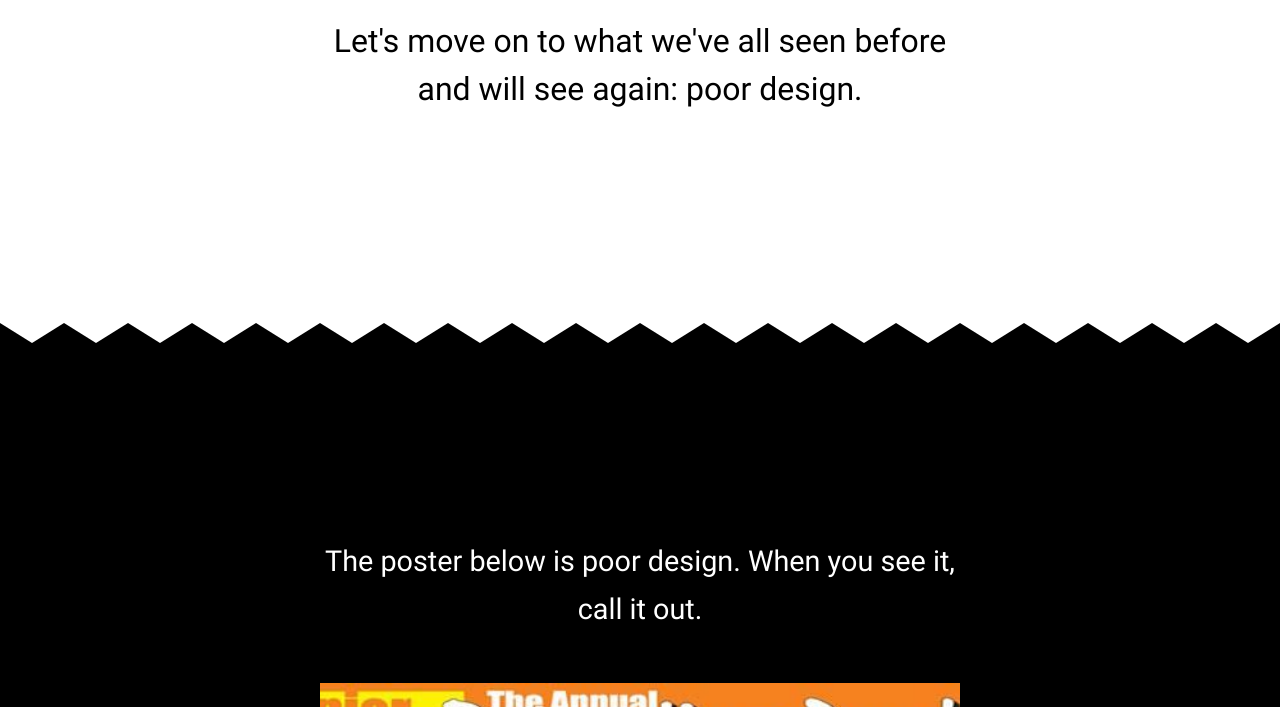
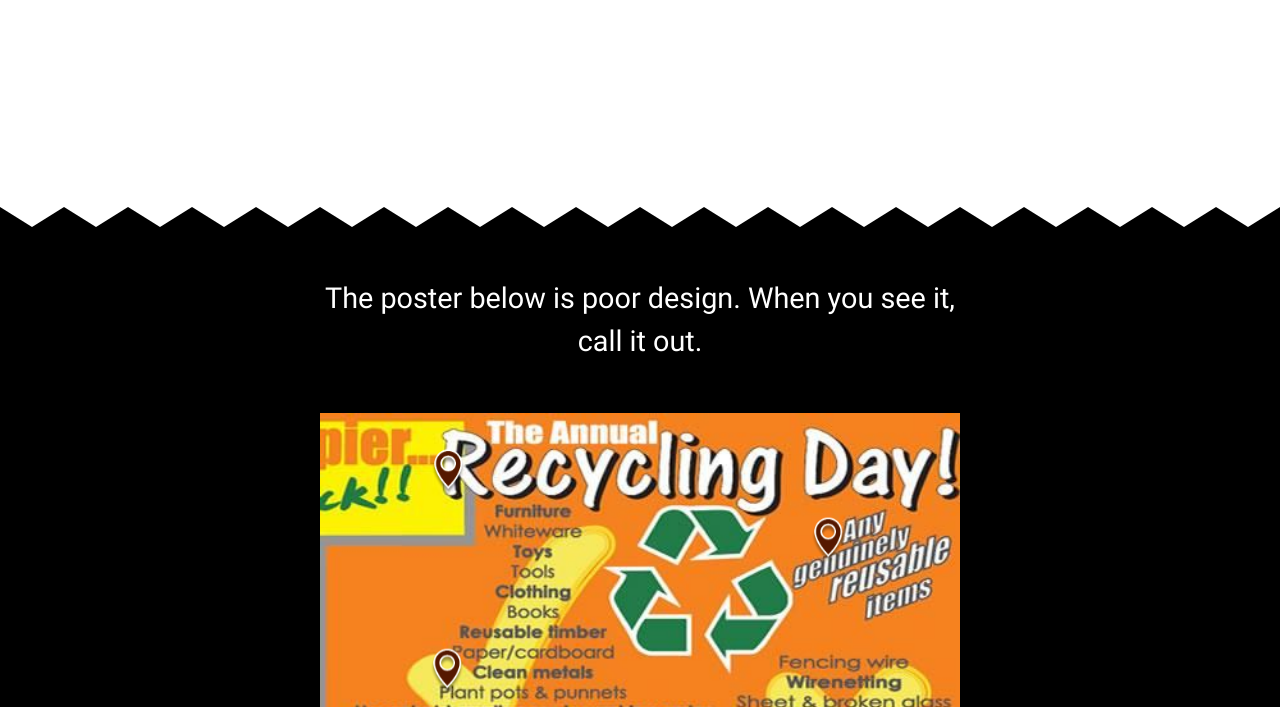
Before and after one commit to NMTDesigners/designposter, a plain HTML site: page index.html in a window 1280 px wide. Shown: the part 2068-2775 px from the top of the page. Drawn offline with Linux system fonts and the light colour scheme; files that its build step writes are made by us from their sources.

Commit message:
Fix overly small line height. Remove scale animation.

```diff
--- a/style.css
+++ b/style.css
@@ -3,7 +3,7 @@
 @font-face {
 	font-family: 'Roboto';
 	font-style: normal;
-	font-weight: 400;
+	font-weight: normal;
 	src: url('font/Roboto-Regular.ttf');
 }
 @font-face {
@@ -15,28 +15,25 @@
 @font-face {
 	font-family: 'Roboto';
 	font-style: italic;
-	font-weight: 400;
+	font-weight: normal;
 	src: url('font/Roboto-Italic.ttf');
 }
 
 /* Animations */
 @keyframes appear {
 	from {
-		transform: rotate(-30deg) scale(0, 0);
-	}
-	from {
-		transform: rotate(0deg) scale(0, 0);
+        color: #00000000;
 	}
 }
 
 body {
 	font-family: 'Roboto', serif;
-	line-height: 3em;
 }
 
 .block {
 	width: 100%;
-	padding: 10em 0 10em 0;
+	padding: 0;
+    padding-bottom: 10em;
 }
 
 section {
@@ -78,6 +75,10 @@ section {
 p, h1, h2, h3, h4 {
 	text-align: center;
     margin: 50px 0;
+}
+
+p, h2, h3, h4 {
+    line-height: 1.5;
 }
 
 h1 {
```
